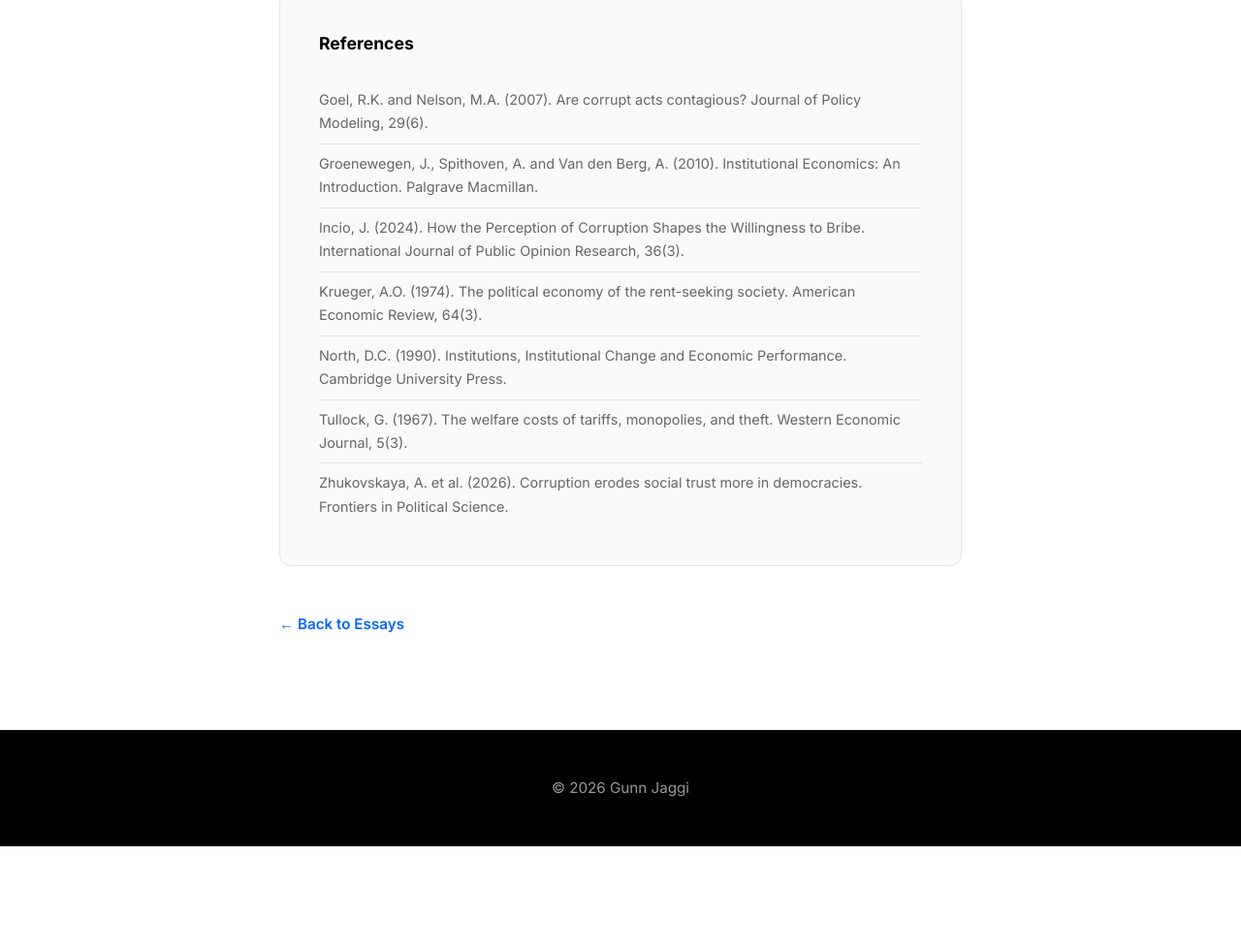
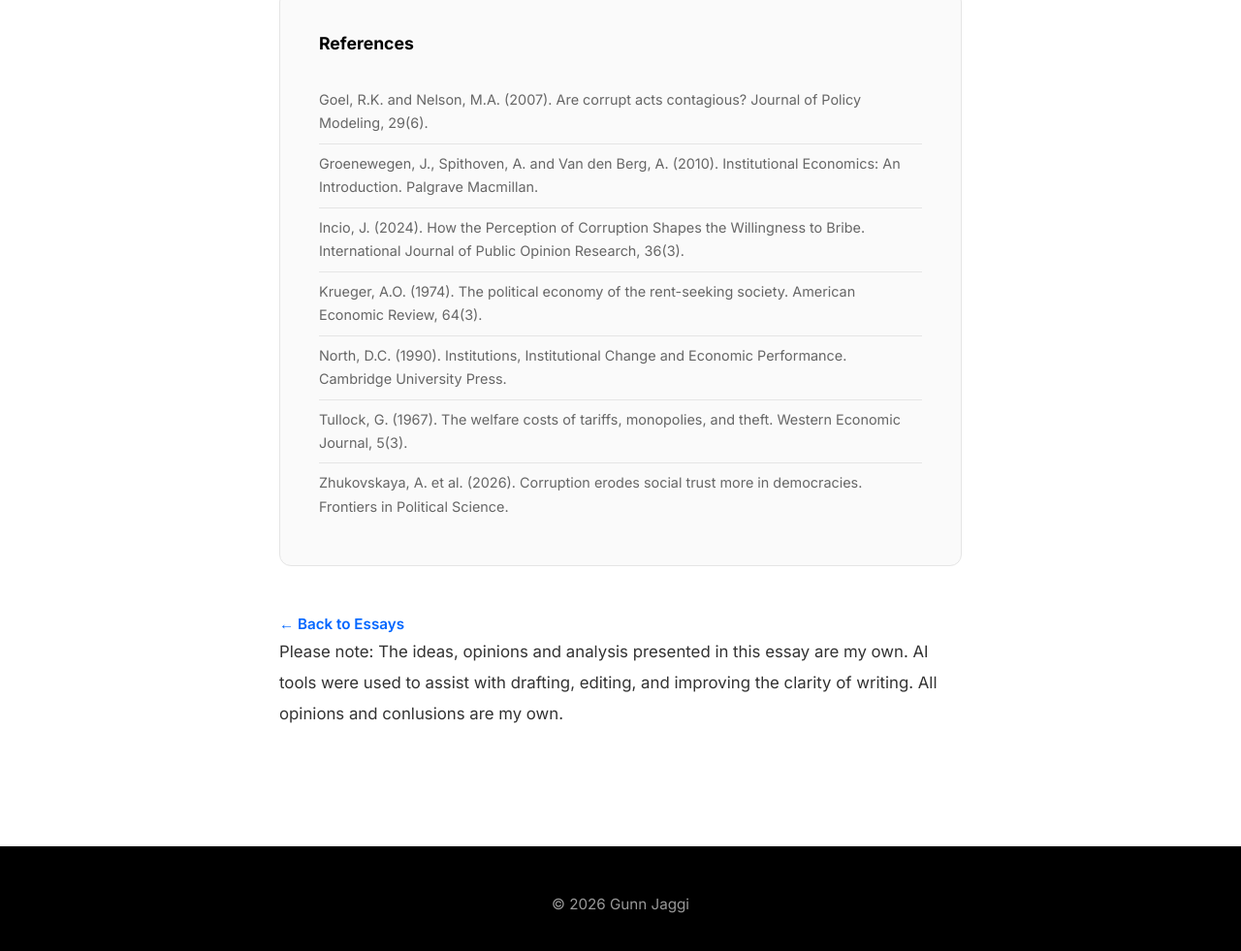
Before and after one commit to GunnJaggi/essay, a plain HTML site: page essay2/index.html in a window 1280 px wide. Shown: the part 4477-5458 px from the top of the page at 97% size. Before the commit the page ends 5350 px from the top, so only its background shows below. Drawn offline with Linux system fonts and the light colour scheme.

Commit message:
Update index.html

```diff
--- a/essay2/index.html
+++ b/essay2/index.html
@@ -254,6 +254,7 @@
 
             <a href="https://gunnjaggi.github.io/essay/" class="back-btn">← Back to Essays</a>
 
+<p>Please note: The ideas, opinions and analysis presented in this essay are my own. AI tools were used to assist with drafting, editing, and improving the clarity of writing. All opinions and conlusions are my own. </p>
         </div>
     </div>
 
```
